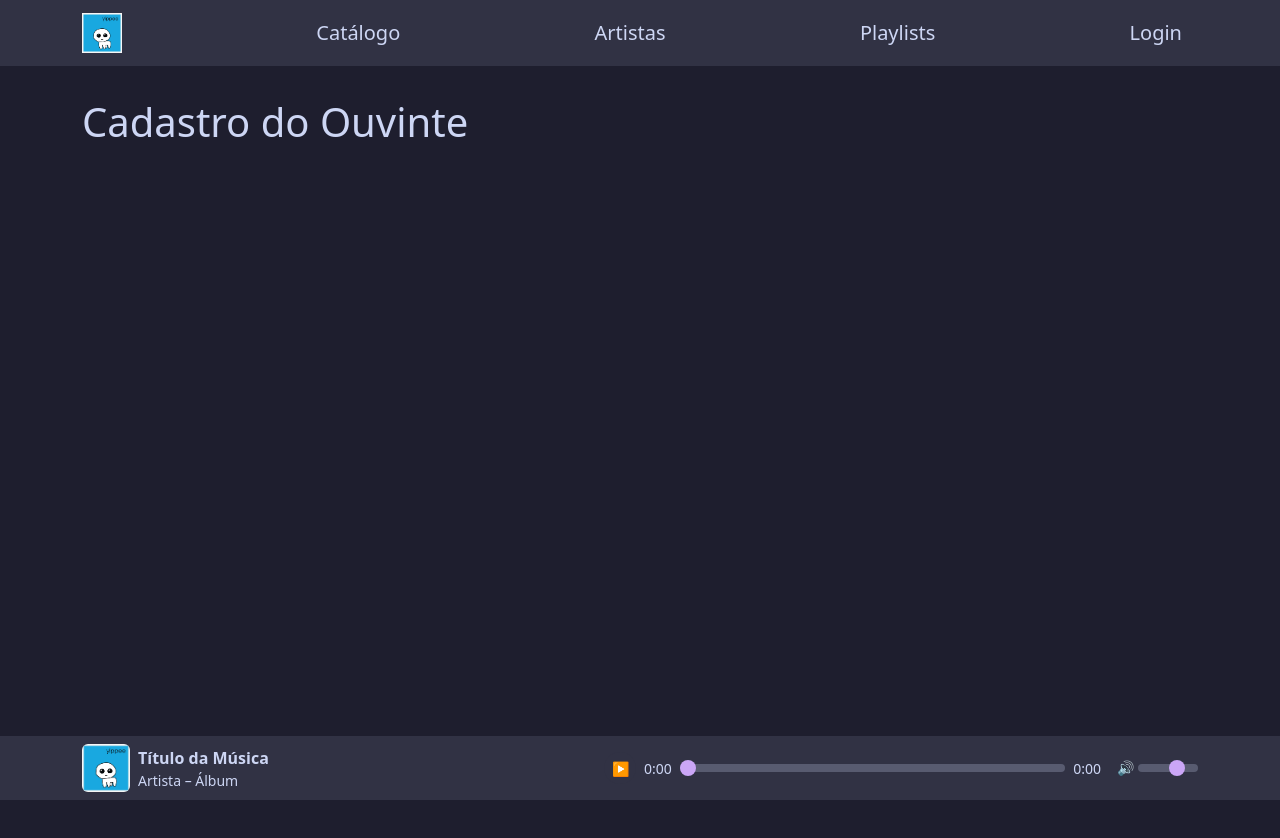
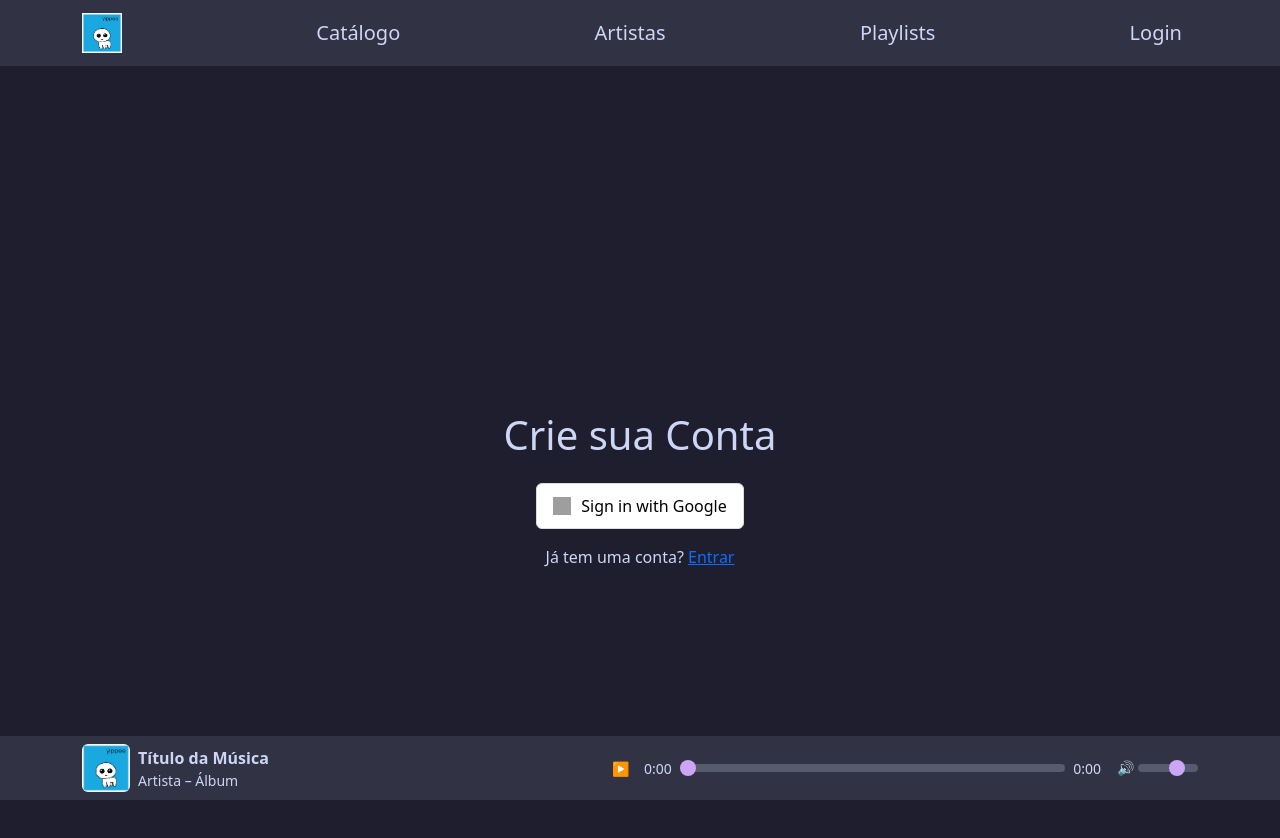
Before and after one commit to augustotx/engSoft2, a Vue app in the folder implementacao/waveform/: page /ouvinte/cadastro in a window 1280 px wide. Shown: the top 838 px of the page. Before the commit the page ends 800 px from the top, so only its background shows below. Built offline with nearby package versions, Linux system fonts and the light colour scheme; grey boxes are pictures that could not be loaded.

Commit message:
Paginas de cadastro

```diff
--- a/implementacao/waveform/src/views/artista/CadastroArtista.vue
+++ b/implementacao/waveform/src/views/artista/CadastroArtista.vue
@@ -1,5 +1,51 @@
 <template>
-  <div>
-    <h1>Cadastro de Artista</h1>
+  <div class = "container">
+    <h1>Crie sua Conta de Artista</h1>
+    <button class="google-btn">
+    <img src="https://developers.google.com/identity/images/g-logo.png" alt="Google logo">
+    <span>Sign in with Google</span>
+  </button>
+  <p class="login-text">
+      Já tem uma conta?
+      <router-link to="/artista/login">Entrar</router-link>
+    </p>
   </div>
 </template>
+
+<style scoped>
+.google-btn {
+  display: flex;
+  align-items: center;
+  gap: 10px;
+  padding: 10px 16px;
+  border: 1px solid #dadce0;
+  border-radius: 6px;
+  background-color: white;
+  cursor: pointer;
+  font-weight: 500;
+  transition: box-shadow 0.2s ease;
+}
+
+.google-btn img {
+  width: 18px;
+  height: 18px;
+}
+
+.google-btn:hover {
+  box-shadow: 0 0 10px purple;
+}
+
+.google-btn:active {
+  transform: scale(0.98);
+}
+
+.container {
+  display: flex;
+  flex-direction: column;
+  align-items: center;
+  justify-content: center;
+  height: 100vh;
+  gap: 16px;
+}
+
+</style>
--- a/implementacao/waveform/src/views/ouvinte/CadastroOuvinte.vue
+++ b/implementacao/waveform/src/views/ouvinte/CadastroOuvinte.vue
@@ -1,5 +1,51 @@
 <template>
-  <div>
-    <h1>Cadastro do Ouvinte</h1>
+  <div class = "container">
+    <h1>Crie sua Conta</h1>
+    <button class="google-btn">
+    <img src="https://developers.google.com/identity/images/g-logo.png" alt="Google logo">
+    <span>Sign in with Google</span>
+  </button>
+  <p class="login-text">
+      Já tem uma conta?
+      <router-link to="/ouvinte/login">Entrar</router-link>
+    </p>
   </div>
 </template>
+
+<style scoped>
+.google-btn {
+  display: flex;
+  align-items: center;
+  gap: 10px;
+  padding: 10px 16px;
+  border: 1px solid #dadce0;
+  border-radius: 6px;
+  background-color: white;
+  cursor: pointer;
+  font-weight: 500;
+  transition: box-shadow 0.2s ease;
+}
+
+.google-btn img {
+  width: 18px;
+  height: 18px;
+}
+
+.google-btn:hover {
+  box-shadow: 0 0 10px purple;
+}
+
+.google-btn:active {
+  transform: scale(0.98);
+}
+
+.container {
+  display: flex;
+  flex-direction: column;
+  align-items: center;
+  justify-content: center;
+  height: 100vh;
+  gap: 16px;
+}
+
+</style>
```
